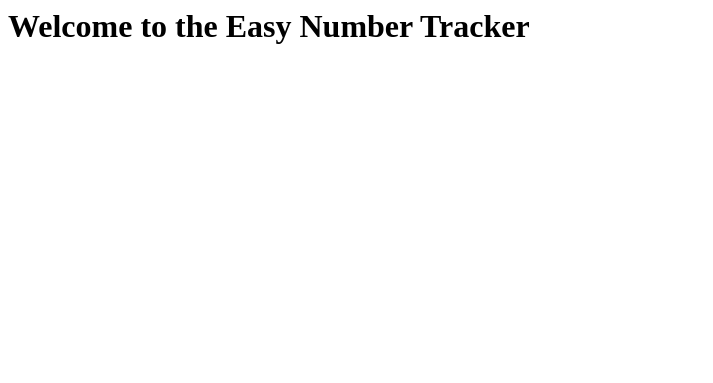
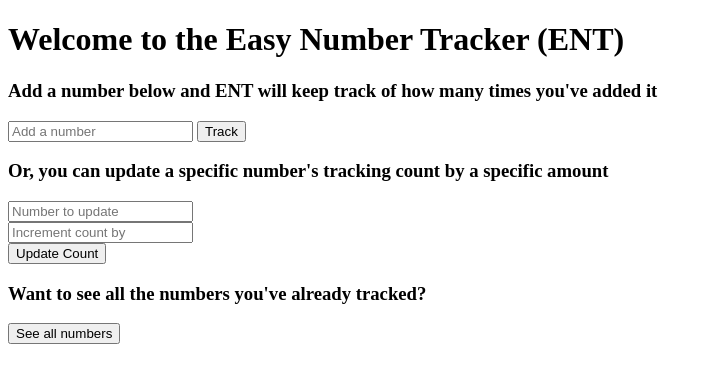
Before and after one commit to cdillon85/number_tracker, a Django app: page /tracker/ in a window 1280 px wide. Shown: the top 383 px of the page, without its empty margins (0-713 px from the left). Run offline with Django 3.2, Linux system fonts and the light colour scheme.

Commit message:
build out index.html

```diff
--- a/tracker/templates/tracker/index.html
+++ b/tracker/templates/tracker/index.html
@@ -1 +1,31 @@
-<h1>Welcome to the Easy Number Tracker</h1>
+<!DOCTYPE html>
+<html>
+<head>
+    <meta charset="utf-8">
+    <title>Easy Number Tracker (ENT)</title>
+</head>
+<body>
+<h1>Welcome to the Easy Number Tracker (ENT)</h1>
+
+<h3>Add a number below and ENT will keep track of how many times you've added it</h3>
+<form action="{% url 'track_or_increment_number'%}" method="post">
+        {% csrf_token %}
+    <input type="text" placeholder="Add a number">
+    <input type="submit" value="Track"/>
+</form>
+
+<h3>Or, you can update a specific number's tracking count by a specific amount</h3>
+<form action="{% url 'track_or_increment_number'%}" method="put">
+    <input type="text" placeholder="Number to update">
+    <br/>
+    <input type="text" placeholder="Increment count by">
+    <br/>
+    <input type="submit" value="Update Count"/>
+</form>
+
+<h3>Want to see all the numbers you've already tracked?</h3>
+<form action="{% url 'get_all_numbers'%}" method="get">
+    <button type="submit">See all numbers</button>
+</form>
+</body>
+</html>
```
